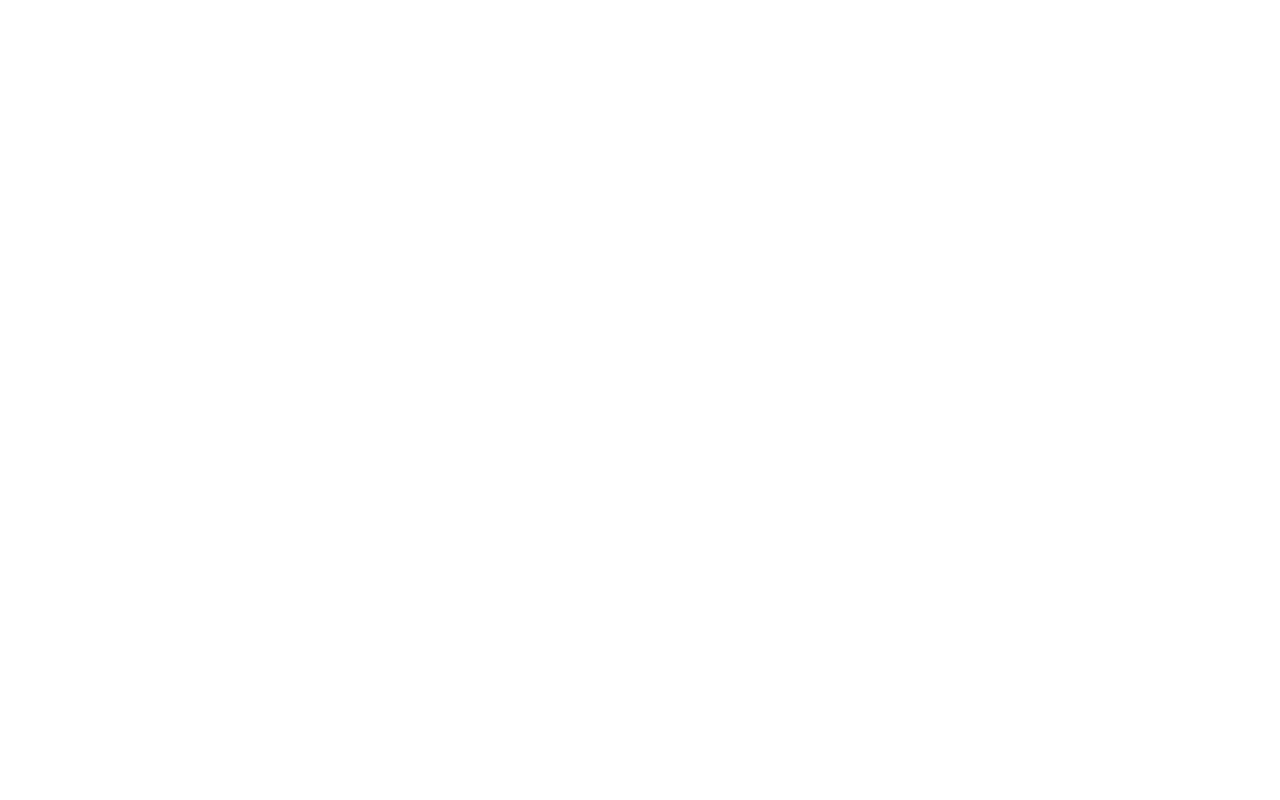
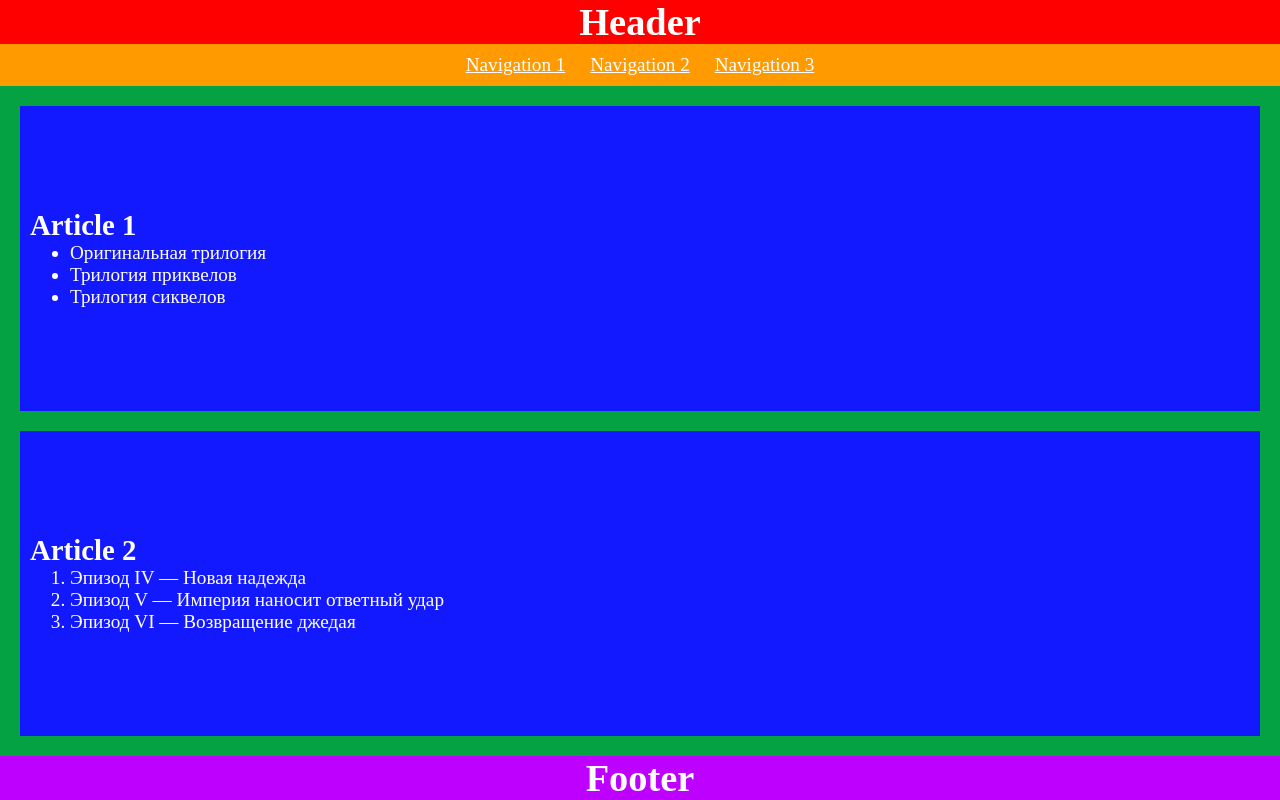
Before and after one commit to js-tasks-ru/htmlcss-20220317_maksim96, a website: page 02-dz0/01-semantic-mockup/solution.html in a window 1280 px wide. Drawn offline with Linux system fonts and the light colour scheme.

Commit message:
Solution for dz0-semantic-mockup task

```diff
--- a/02-dz0/01-semantic-mockup/solution.html
+++ b/02-dz0/01-semantic-mockup/solution.html
@@ -1,4 +1,44 @@
 <!DOCTYPE html>
 <html lang="ru">
-    <!-- Ваше решение -->
+
+<head>
+    <link rel="stylesheet" href="styles.css">
+</head>
+
+<body>
+    <div class="content">
+        <header class="header">
+            <h1 class="header-title">Header</h1>
+            <nav class="navigation">
+                <a href="#">Navigation 1</a>
+                <a href="#">Navigation 2</a>
+                <a href="#">Navigation 3</a>
+            </nav>
+        </header>
+
+        <main class="main">
+            <article class="article">
+                <h2>Article 1</h2>
+                <ul>
+                    <li>Оригинальная трилогия</li>
+                    <li>Трилогия приквелов</li>
+                    <li>Трилогия сиквелов</li>
+                </ul>
+            </article>
+            <article class="article">
+                <h2>Article 2</h2>
+                <ol>
+                    <li>Эпизод IV — Новая надежда</li>
+                    <li>Эпизод V — Империя наносит ответный удар</li>
+                    <li>Эпизод VI — Возвращение джедая</li>
+                </ol>
+            </article>
+        </main>
+
+        <footer class="footer">
+            <h1>Footer</h1>
+        </footer>
+    </div>
+</body>
+
 </html>
--- /dev/null
+++ b/02-dz0/01-semantic-mockup/styles.css
@@ -0,0 +1,70 @@
+html,
+body {
+    height: 100vh;
+}
+
+body {
+    margin: 0px;
+    font-size: 1.2em;
+}
+
+.content {
+    display: flex;
+    flex-direction: column;
+    height: 100vh;
+}
+
+.header {
+    text-align: center;
+    color: white;
+}
+
+.header .header-title {
+    background-color: red;
+    margin: 0;
+}
+
+.header .navigation {
+    padding: 10px 0;
+    background-color: #ff9a00;
+}
+
+.header .navigation a {
+    margin: 0 10px;
+    color: white;
+}
+
+.main {
+    background-color: #04a242;
+    padding: 10px;
+    flex-grow: 1;
+    display: flex;
+    flex-direction: column;
+}
+
+.main .article {
+    color: white;
+    background-color: #1319ff;
+    padding: 10px;
+    margin: 10px;
+    flex-grow: 1;
+    display: flex;
+    flex-direction: column;
+    justify-content: center;
+}
+
+.main .article h2,
+.main .article ul,
+.main .article ol {
+    margin: 0px;
+}
+
+.footer {
+    text-align: center;
+    background-color: #bd00ff;
+    color: white;
+}
+
+.footer h1 {
+    margin: 0;
+}
```
